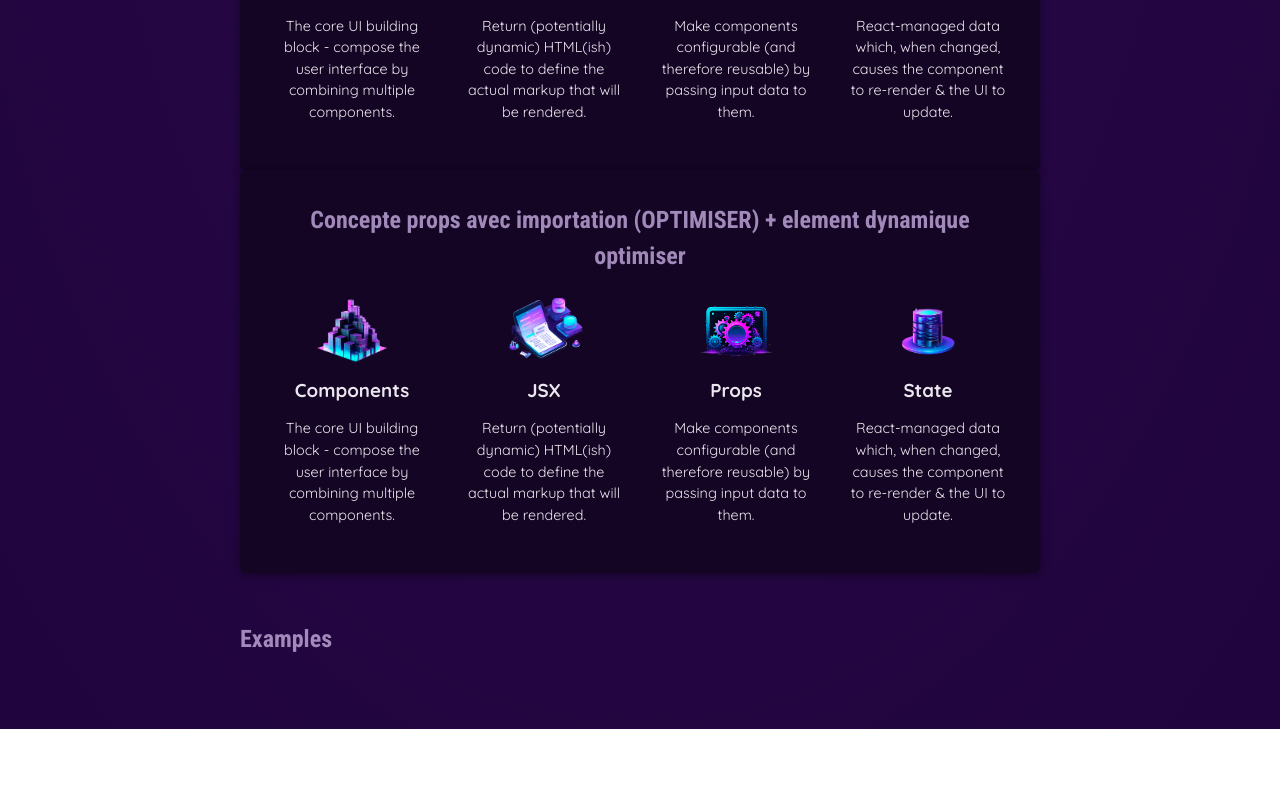
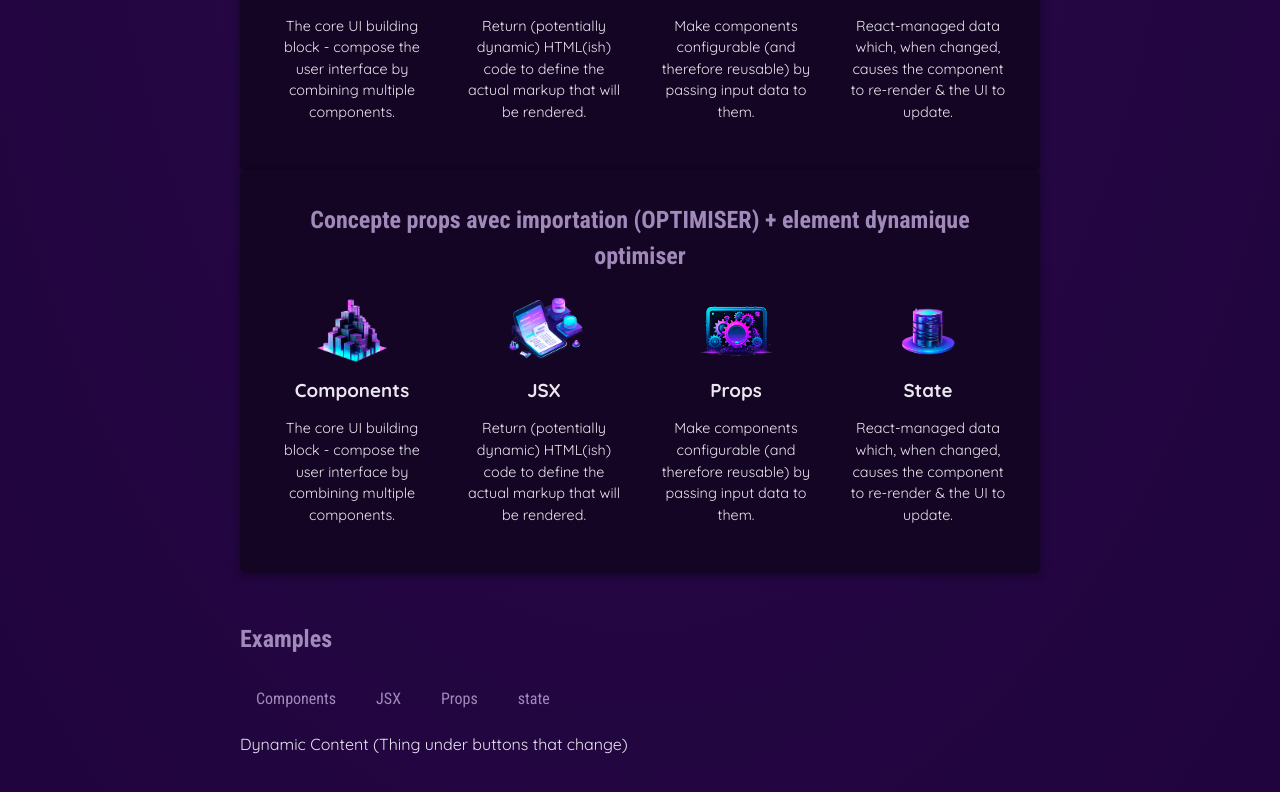
Before and after one commit to CeciEstUnPseudo/ReactJS_Apprentissage, a React (Vite) app in the folder Section 2 - Bases de React/01- Projet de depart/01-starting-project/: page / in a window 1280 px wide. Shown: the part 1286-2078 px from the top of the page. Before the commit the page ends 2015 px from the top, so only its background shows below. Built offline with nearby package versions, Linux system fonts and the light colour scheme.

Commit message:
Exercice 6 à Exercice 7
Détection de clique sur <button>, fonction comme input, référence à une fonction dans une fonction lorsqu'on clique

```diff
--- a/Section 2 - Bases de React/01- Projet de depart/01-starting-project/src/App.jsx
+++ b/Section 2 - Bases de React/01- Projet de depart/01-starting-project/src/App.jsx
@@ -2,7 +2,7 @@
 import Header from './components/Header/Header.jsx';
 import ConceptImportant from './components/Conceptes/ConceptImp1.jsx';
 import ConceptImportantOptimiser from './components/Conceptes/ConceptImp2.jsx';
-import TabBouton from './components/TABBoutons/TABBoutons.jsx';
+import TabBoutons from './components/TABBoutons/TABBoutons.jsx';
 
 // ** Un meilleur moyen de load des images
 // Chargement d'une image. Le src = "src/PATH" n'est pas super car quand on deploie notre code React, l'image peut etre perdu (Image file ignored during bundling).
@@ -18,6 +18,11 @@ import {CORE_CONCEPTS} from './data.js';
 // ***
 
 function App() {
+
+  function handleSelect(){
+    console.log("Hello world - onSelect works!");
+  }
+
   return (
     <div>
       <Header></Header>
@@ -129,8 +134,12 @@ function App() {
         <section id="examples">
           <h2> Examples </h2>
           <menu>
-            <TabBouton>Components</TabBouton>
+            <TabBoutons onSelect={handleSelect}> Components </TabBoutons>
+            <TabBoutons onSelect={handleSelect}> JSX </TabBoutons>
+            <TabBoutons onSelect={handleSelect}> Props </TabBoutons>
+            <TabBoutons onSelect={handleSelect}> state </TabBoutons>
           </menu>
+            Dynamic Content (Thing under buttons that change)
         </section>
       </main>
 
--- a/Section 2 - Bases de React/01- Projet de depart/01-starting-project/src/components/Header/Header.jsx
+++ b/Section 2 - Bases de React/01- Projet de depart/01-starting-project/src/components/Header/Header.jsx
@@ -21,6 +21,8 @@ export default function Header(){
     // On peut aussi mettre le calcul directement dans les {} mais recommender comme ceci pour garder un code plus propre et comprehensible
     const description = reactDescriptions[generationNombreRandom(4)];
 
+
+    // Make sure the first ( is on the same line as return so it takes everything inbetween the ()
     return(
         <header>
             <img src={reactImg} alt="Stylized atom" />
--- a/Section 2 - Bases de React/01- Projet de depart/01-starting-project/src/components/TABBoutons/TABBoutons.jsx
+++ b/Section 2 - Bases de React/01- Projet de depart/01-starting-project/src/components/TABBoutons/TABBoutons.jsx
@@ -6,12 +6,23 @@
 // La methode des labels est mieux avec plusieurs props
 
 
-export default function boutons({children}){
+export default function Boutons({children, onSelect}){
     // props.children by default so always there. Its the text between the <>THE TEXT HERE</> Can be simple text or a complex structure
-    return
-    (
+
+    // Built-in react attribut to button onClick (Lots of on(Something)) instead of the whole addEventListener('click')
+
+    //Function built in a function, only useable inside the parent function (like we do with variables). Common practice to call function that deal with on(Something) handle(ThingItHandles) (on for smt that will eventually be trigged by some event)
+    /*
+    function handleClick(){
+        console.log("Element was clicked!");
+    }
+    */
+
+
+    return (
         <li>
-            <button>{children}</button>
+
+            <button onClick={onSelect}> {children} </button>
         </li>
     );
 }
```
